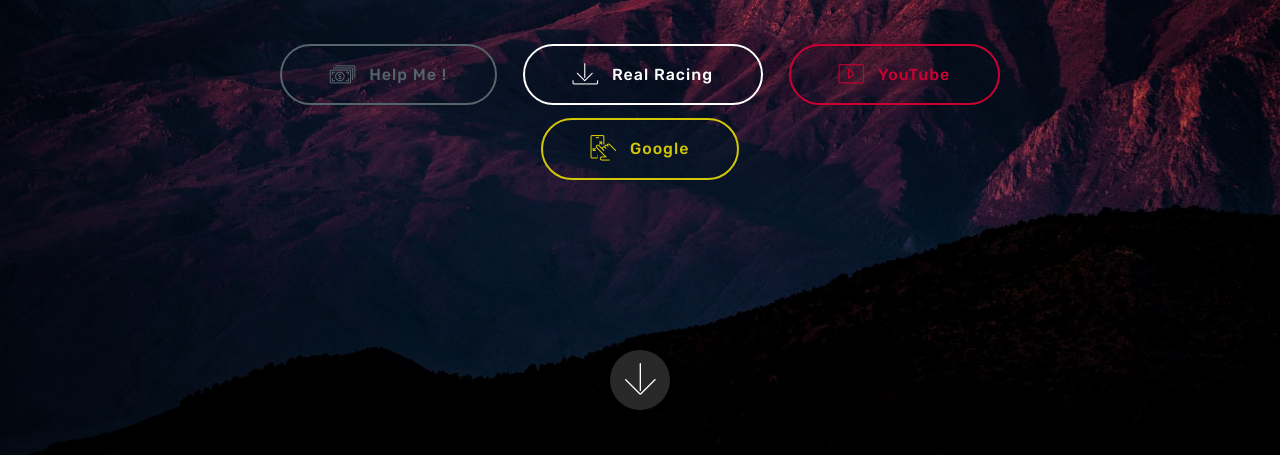
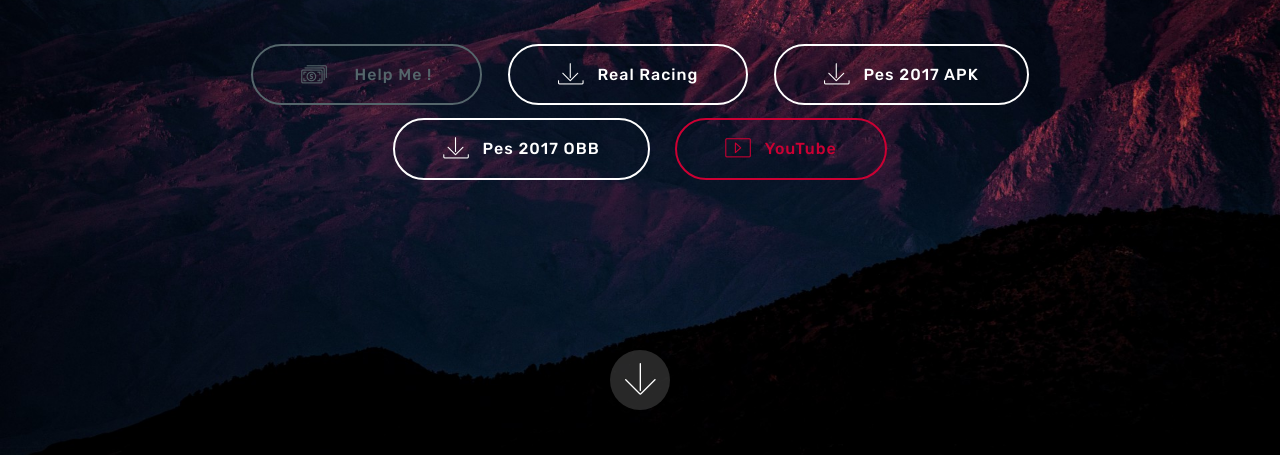
Before and after one commit to gameazima/gameazima.github.io, a plain HTML site: page index.html in a window 1280 px wide. Shown: the part 345-800 px from the top of the page. Drawn offline with Linux system fonts and the light colour scheme; files whose address does not match are found by name.

Commit message:
create github pages

```diff
--- a/index.html
+++ b/index.html
@@ -58,7 +58,7 @@
     </nav>
 </section>
 
-<section class="engine"><a href="https://mobirise.ws/m">drag and drop web maker</a></section><section class="cid-qHbD9r4Aac mbr-fullscreen mbr-parallax-background" id="header2-f">
+<section class="engine"><a href="https://mobirise.ws/k">develop your own website</a></section><section class="cid-qHbD9r4Aac mbr-fullscreen mbr-parallax-background" id="header2-f">
 
 
 
@@ -70,8 +70,7 @@
                 <h1 class="mbr-section-title mbr-bold pb-3 mbr-fonts-style display-2">GameAzima Tv</h1>
 
                 <p class="mbr-text pb-3 mbr-fonts-style display-5"></p>
-                <div class="mbr-section-btn"><a class="btn btn-md btn-warning-outline display-7" href="https://www.paypal.me/gameazimatv" target="_blank"><span class="mbri-cash mbr-iconfont mbr-iconfont-btn"></span>Help Me !</a> <a class="btn btn-md btn-white-outline display-7" href="http://www68.zippyshare.com/v/XTyoz4LM/file.html" target="_blank"><span class="mbri-save mbr-iconfont mbr-iconfont-btn"></span>Real Racing</a> <a class="btn btn-md btn-secondary-outline display-7" href="https://www.youtube.com/channel/UC4arUWae5JjiGHFgokISbBA" target="_blank"><span class="mbri-video mbr-iconfont mbr-iconfont-btn"></span>YouTube</a>
-                    <a class="btn btn-md btn-success-outline display-7" href="https://www.google.com/" target="_blank"><span class="mbri-touch-swipe mbr-iconfont mbr-iconfont-btn"></span>Google</a></div>
+                <div class="mbr-section-btn"><a class="btn btn-md btn-warning-outline display-7" href="https://www.paypal.me/gameazimatv" target="_blank"><span class="mbri-cash mbr-iconfont mbr-iconfont-btn"></span>&nbsp; &nbsp;Help Me !</a> <a class="btn btn-md btn-white-outline display-7" href="http://www68.zippyshare.com/v/XTyoz4LM/file.html" target="_blank"><span class="mbri-save mbr-iconfont mbr-iconfont-btn"></span>Real Racing</a> <a class="btn btn-md btn-white-outline display-7" href="https://www.mediafire.com/file/h6agat8qlvera2g/PES+2017_0.9.0-Meek+Tv.apk" target="_blank"><span class="mbri-save mbr-iconfont mbr-iconfont-btn"></span>Pes 2017 APK</a> <a class="btn btn-md btn-white-outline display-7" href="http://www68.zippyshare.com/v/XTyoz4LM/file.html" target="_blank"><span class="mbri-save mbr-iconfont mbr-iconfont-btn"></span>Pes 2017 OBB</a> <a class="btn btn-md btn-secondary-outline display-7" href="https://www.youtube.com/channel/UC4arUWae5JjiGHFgokISbBA" target="_blank"><span class="mbri-video mbr-iconfont mbr-iconfont-btn"></span>YouTube</a></div>
             </div>
         </div>
     </div>
```
Also changed, not shown: 1 other file.
